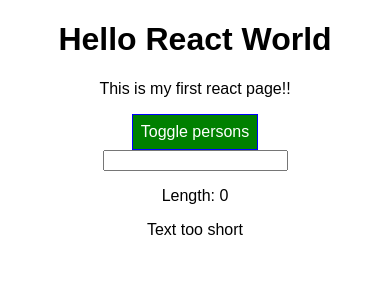
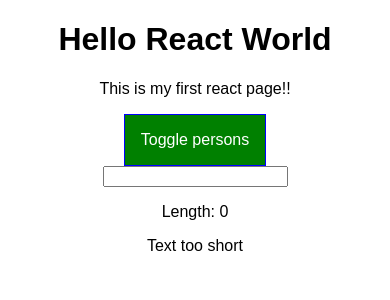
Before and after one commit to kunalkanere16/react-complete-guide, a React app: page / in a window 390 px wide. Shown: the top 300 px of the page. Built offline with nearby package versions, Linux system fonts and the light colour scheme.

Commit message:
moved inline styles to css modules, added hover and media query

```diff
--- a/src/App.css
+++ b/src/App.css
@@ -9,3 +9,26 @@
 .bold {
   font-weight: bold;
 }
+
+.App button{
+  border: 1px solid blue;
+  padding: 16px;
+  background-color: green;
+  font: inherit;
+  color: white;
+  cursor: pointer;
+}
+
+.App button:hover{
+  background-color: lightgreen;
+  color: black;
+}
+
+.App button.Red{
+  background-color: red;
+}
+
+.App button.Red:hover{
+  background-color: salmon;
+  color: black;
+}
--- a/src/App.js
+++ b/src/App.js
@@ -74,17 +74,8 @@
   }
 
   render() {
-    const style =  {
-      backgroundColor: 'green',
-      color: 'white',
-      font: 'inherit',
-      border: '1px solid blue',
-      padding: '8px',
-      cursor: 'pointer'
-    };
-
     let persons = null;
-
+    let btnClass = '';
     if(this.state.showPersons){
       persons = (
         <div>
@@ -98,9 +89,7 @@
           })}
         </div>
       );
-
-      style.backgroundColor= 'red';
-
+      btnClass = classes.Red;
     }
 
     let message = null;
@@ -143,8 +132,7 @@
           <h1>Hello React World</h1>
           <p className={classesAssigned.join(' ')}>This is my first react page!!</p>
           {/*try not to use below style to call method with args */}
-          <button
-            style={style}
+          <button className={btnClass}
             onClick={ this.togglePersons}>Toggle persons</button>
           {persons}
 
--- a/src/Person/Person.css
+++ b/src/Person/Person.css
@@ -6,3 +6,9 @@
     padding: 16px;
     text-align: center;
 }
+
+@media(min-width: 500px){
+    .Person{
+        width: 450px;
+    }
+}
```
